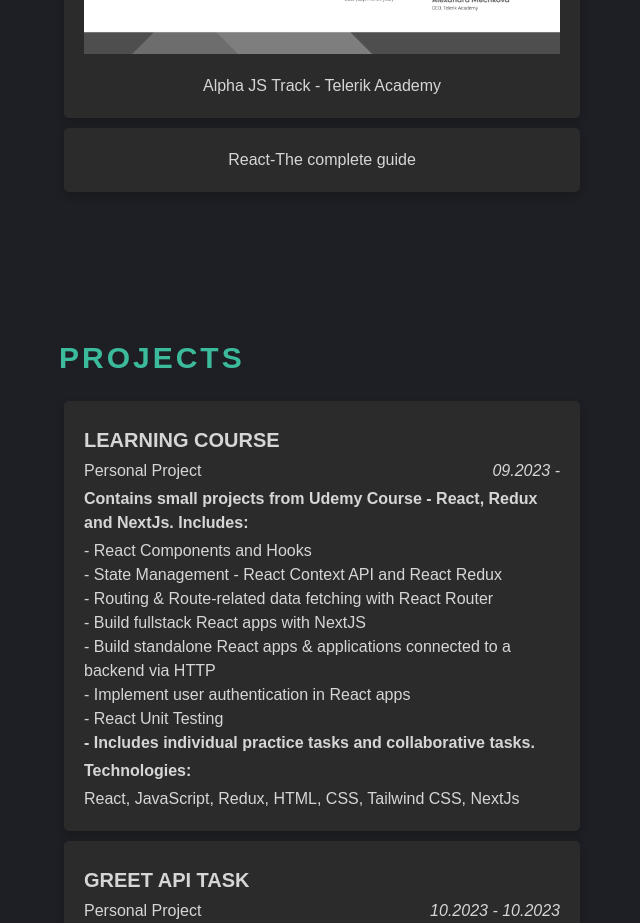
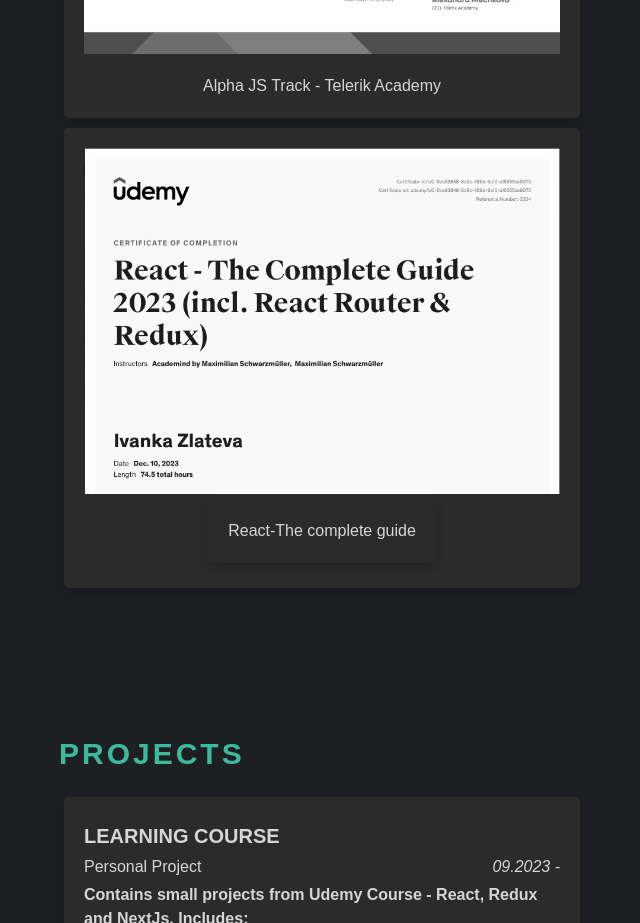
Before and after one commit to ipz06/my-portfolio, a Next.js app: page / in a window 1280 px wide. Shown: the part 1660-2583 px from the top of the page, without its empty margins (589-1229 px from the left). Built offline with nearby package versions, Linux system fonts and the light colour scheme.

Commit message:
Add second certificate

```diff
--- a/src/app/skills/page.tsx
+++ b/src/app/skills/page.tsx
@@ -78,11 +78,23 @@ export default function Skills () {
                             className='hover:scale-105 transition duration-500 cursor-pointer filter grayscale'
                             />
                             <p className='mt-5'>Alpha JS Track - Telerik Academy</p>
-
-
                     </div>
                 </Link>
-                <p className={styles.base}>React-The complete guide</p>
+                <Link
+                href='https://drive.google.com/drive/folders/1eLymQubGk14iR5aaORzxIZ3lb4s1SX3q'
+                target='_blank'>
+                    <div className={styles.base}>
+                            <Image
+                            src='/c-2.png'
+                            alt='Certificate-02'
+                            width={500}
+                            height={200}
+                            objectFit='cover'
+                            className='hover:scale-105 transition duration-500 cursor-pointer filter grayscale'
+                            />
+                            <p className={styles.base}>React-The complete guide</p>
+                    </div>
+                </Link>
             </div>
         </section>
     )
```
Also changed, not shown: public/c-2.png (added).
